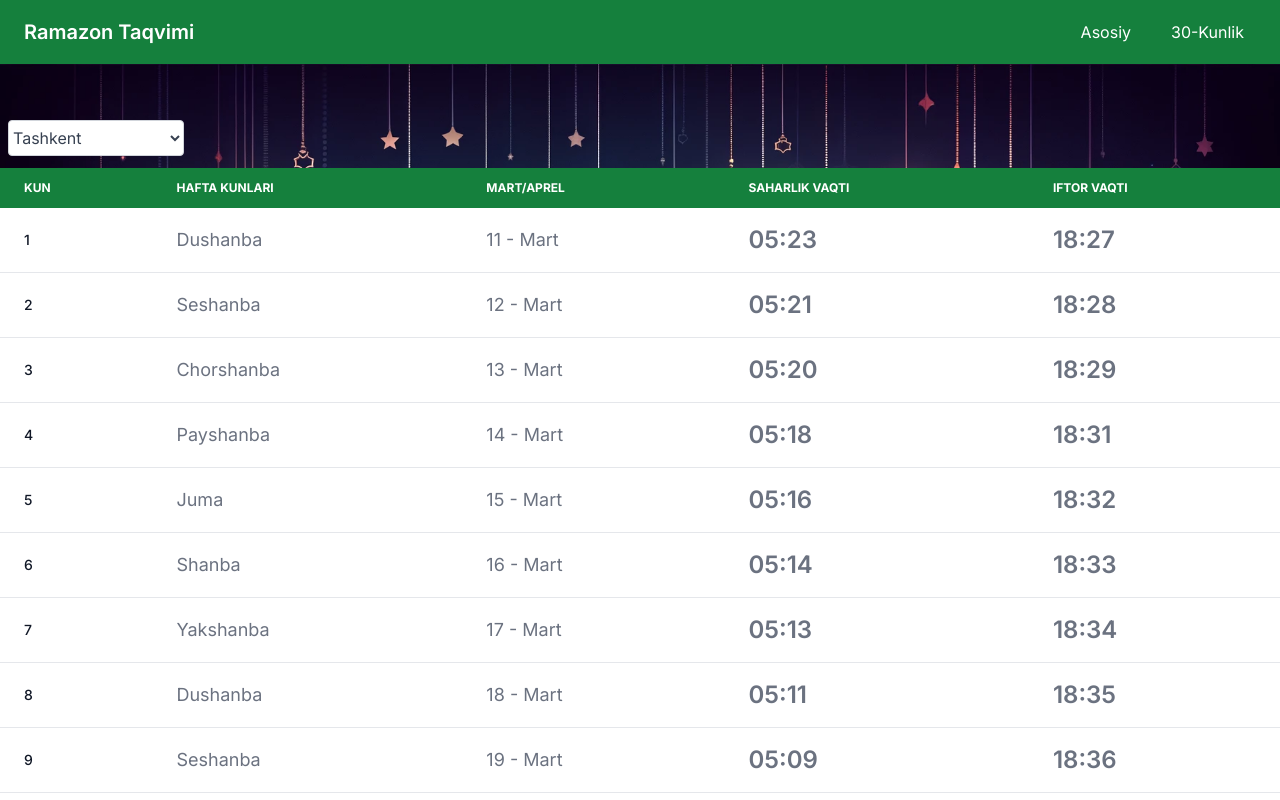
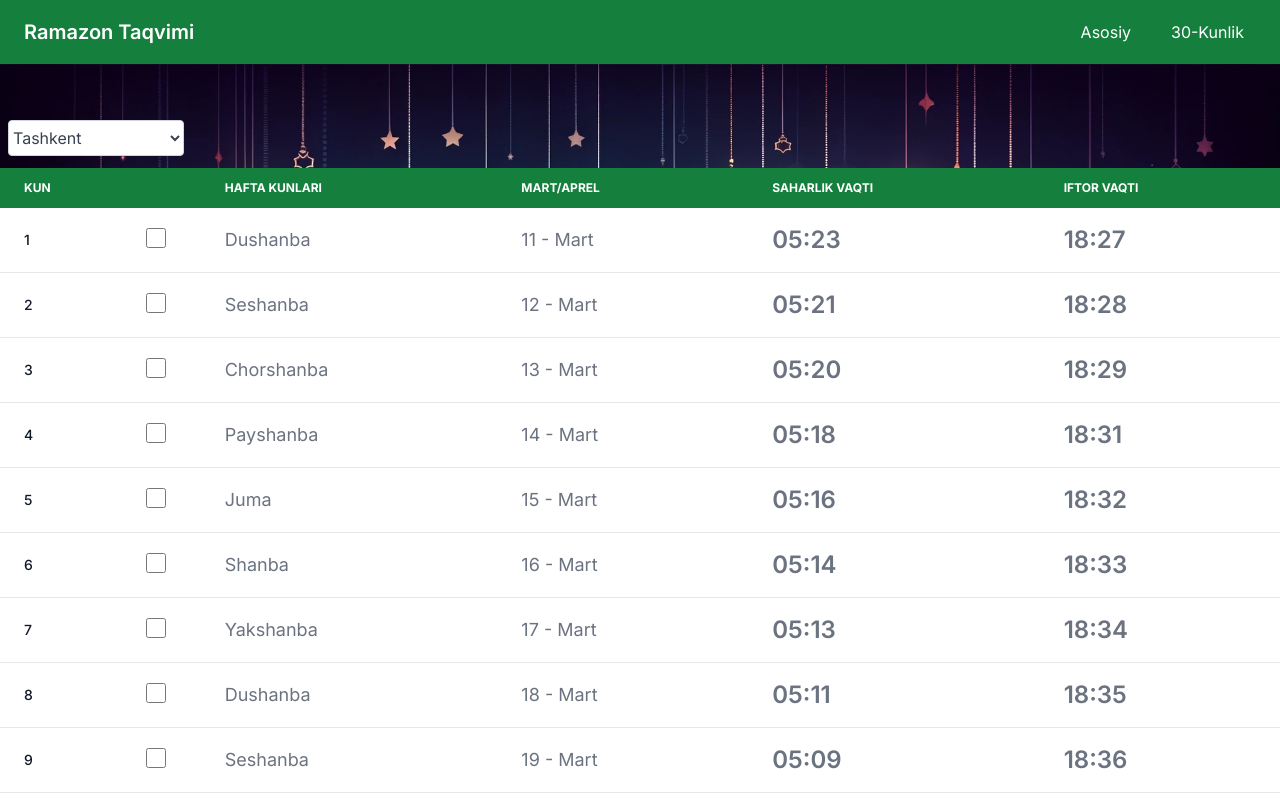
Before and after one commit to riyashivolkar/ramadan-taqvim-app, a Next.js app: page /full-taqvim in a window 1280 px wide. Shown: the top 800 px of the page. Built offline with nearby package versions, Linux system fonts and the light colour scheme.

Commit message:
Fasting days checkbox column should be right next of KUN

```diff
--- a/next.config.mjs
+++ b/next.config.mjs
@@ -2,18 +2,18 @@
 // Configuration options for Next.js
 const nextConfig = {
   reactStrictMode: true, // Enable React strict mode for improved error handling
-    swcMinify: true,      // Enable SWC minification for improved performance
+  swcMinify: true, // Enable SWC minification for improved performance
   compiler: {
     removeConsole: process.env.NODE_ENV !== "development", // Remove console.log in production
   },
 };
 
 // Configuration object tells the next-pwa plugin
-const withPWA = (await import('next-pwa').then((nextPwa) => nextPwa.default))({
+const withPWA = (await import("next-pwa").then((nextPwa) => nextPwa.default))({
   dest: "public", // Destination directory for the PWA files
   disable: process.env.NODE_ENV === "development", // Disable PWA in development mode
   register: true, // Register the PWA service worker
   skipWaiting: true, // Skip waiting for service worker activation
-})
+});
 
 export default withPWA(nextConfig);
--- a/package.json
+++ b/package.json
@@ -3,7 +3,7 @@
   "version": "0.1.0",
   "private": true,
   "scripts": {
-    "dev": "NODE_OPTIONS='--inspect' next dev",
+    "dev": "cross-env NODE_OPTIONS='--inspect' next dev",
     "build": "next build",
     "start": "next start",
     "lint": "next lint"
@@ -21,6 +21,7 @@
   },
   "devDependencies": {
     "autoprefixer": "^10.0.1",
+    "cross-env": "^7.0.3",
     "postcss": "^8",
     "tailwindcss": "^3.3.0"
   }
--- a/src/app/components/TaqvimTable/index.js
+++ b/src/app/components/TaqvimTable/index.js
@@ -1,16 +1,39 @@
-'use client'
+"use client";
+import { useState, useEffect } from "react";
+import useSWR from "swr";
+import { fetcher } from "@/utils/fetcher";
+import useFilter from "@/hooks/useFilter";
+import { getComputedTime, getWeekdayAndMonth } from "@/utils/taqvimTableUtils";
 
-import useSWR from "swr";
-import {fetcher} from "@/utils/fetcher";
-import useFilter from "@/hooks/useFilter";
-import {getComputedTime, getWeekdayAndMonth} from "@/utils/taqvimTableUtils";
+export default function TaqvimTable() {
+  const { data, isLoading } = useSWR("/api/taqvim", fetcher);
+  const { onFilterByRegionSelected, filter, filterRegions } = useFilter();
 
+  const [isChecked, setIsChecked] = useState(() => {
+    const localStorageData = localStorage.getItem("checkboxData");
+    return localStorageData ? JSON.parse(localStorageData) : {};
+  });
 
-export default function TaqvimTable () {
-    const {data, isLoading} = useSWR('/api/taqvim', fetcher)
-    const {onFilterByRegionSelected, filter, filterRegions} = useFilter()
+  // Function to handle checkbox change
+  const handleCheckboxChange = (entryId) => {
+    // Update the state
+    setIsChecked((prevState) => ({
+      ...prevState,
+      [entryId]: !prevState[entryId],
+    }));
 
-    return <div className="overflow-auto w-full">
+    // Update localStorage
+    localStorage.setItem(
+      "checkboxData",
+      JSON.stringify({
+        ...isChecked,
+        [entryId]: !isChecked[entryId],
+      })
+    );
+  };
+
+  return (
+    <div className="w-full overflow-auto">
       <select
         onChange={onFilterByRegionSelected}
         defaultValue={0}
@@ -25,11 +48,14 @@ export default function TaqvimTable () {
           </option>
         ))}
       </select>
-        <table className="md:w-full text-sm text-left text-gray-500 dark:text-gray-400 table-auto overflow-x-scroll md:overflow-auto">
+      <table className="overflow-x-scroll text-sm text-left text-gray-500 table-auto md:w-full dark:text-gray-400 md:overflow-auto">
         <thead className="text-xs text-white uppercase bg-green-700 dark:bg-green-600">
           <tr>
             <th scope="col" className="px-4 py-2 lg:px-6 lg:py-3">
               Kun
+            </th>
+            <th scope="col" className="py-2 lg:py-3">
+              {"  "}
             </th>
             <th scope="col" className="px-4 py-2 lg:px-6 lg:py-3">
               Hafta Kunlari
@@ -45,32 +71,60 @@ export default function TaqvimTable () {
             </th>
           </tr>
         </thead>
-            <tbody className='h-[40rem] overflow-scroll'>
-            {!isLoading ? data.map((entry, index) => (
+        <tbody className="h-[40rem] overflow-scroll">
+          {!isLoading
+            ? data.map((entry, index) => (
                 <tr key={index} className="bg-white border-b">
-                    <th scope="row"
-                        className="px-4 py-3 lg:px-6 lg:py-4 font-medium text-gray-900 whitespace-nowrap">
+                  <th
+                    scope="row"
+                    className="px-4 py-3 font-medium text-gray-900 lg:px-6 lg:py-4 whitespace-nowrap"
+                  >
                     {entry?.id}
                   </th>
-                    <td className="px-4 py-3 lg:px-6 lg:py-4 text-lg">
+                  <td className="px-0 py-3 text-2xl font-semibold lg:py-4">
+                    <div className="flex items-center justify-start">
+                      <label>
+                        <input
+                          type="checkbox"
+                          checked={isChecked[entry.id] || false}
+                          onChange={() => handleCheckboxChange(entry.id)}
+                          className="w-4 h-4 p-4 mr-2 bg-white border-2 rounded sm:h-5 sm:w-5 accent-green-700"
+                        />
+                      </label>
+                    </div>
+                  </td>
+                  <td className="px-4 py-3 text-lg lg:px-6 lg:py-4">
                     {getWeekdayAndMonth(entry?.date)?.weekday}
                   </td>
-                    <td className="px-4 py-3 lg:px-6 lg:py-4 text-lg">
-                        {`${getWeekdayAndMonth(entry?.date)?.day} ${getWeekdayAndMonth(entry?.date)?.month}`}
+
+                  <td className="px-4 py-3 text-lg lg:px-6 lg:py-4">
+                    {`${getWeekdayAndMonth(entry?.date)?.day} ${
+                      getWeekdayAndMonth(entry?.date)?.month
+                    }`}
                   </td>
-                    <td className="px-4 py-3 lg:px-6 lg:py-4 font-semibold text-2xl">
-                        {getComputedTime(entry?.date, filter, entry?.time?.morning, 'MORNING')}
+                  <td className="px-4 py-3 text-2xl font-semibold lg:px-6 lg:py-4">
+                    {getComputedTime(
+                      entry?.date,
+                      filter,
+                      entry?.time?.morning,
+                      "MORNING"
+                    )}
                   </td>
-                    <td className="px-4 py-3 lg:px-6 lg:py-4 font-semibold text-2xl">
-                        {getComputedTime(entry?.date, filter, entry?.time?.evening, 'EVENING')}
+                  <td className="px-4 py-3 text-2xl font-semibold lg:px-6 lg:py-4">
+                    {getComputedTime(
+                      entry?.date,
+                      filter,
+                      entry?.time?.evening,
+                      "EVENING"
+                    )}
                   </td>
-                    <div>
 
-                    </div>
+                  <div></div>
                 </tr>
-            )) : null}
+              ))
+            : null}
         </tbody>
       </table>
     </div>
-
+  );
 }
```
Also changed, not shown: 1 other file (tests, documents, lock files or other folders). Lines whose indentation alone changed are shown as unchanged.
